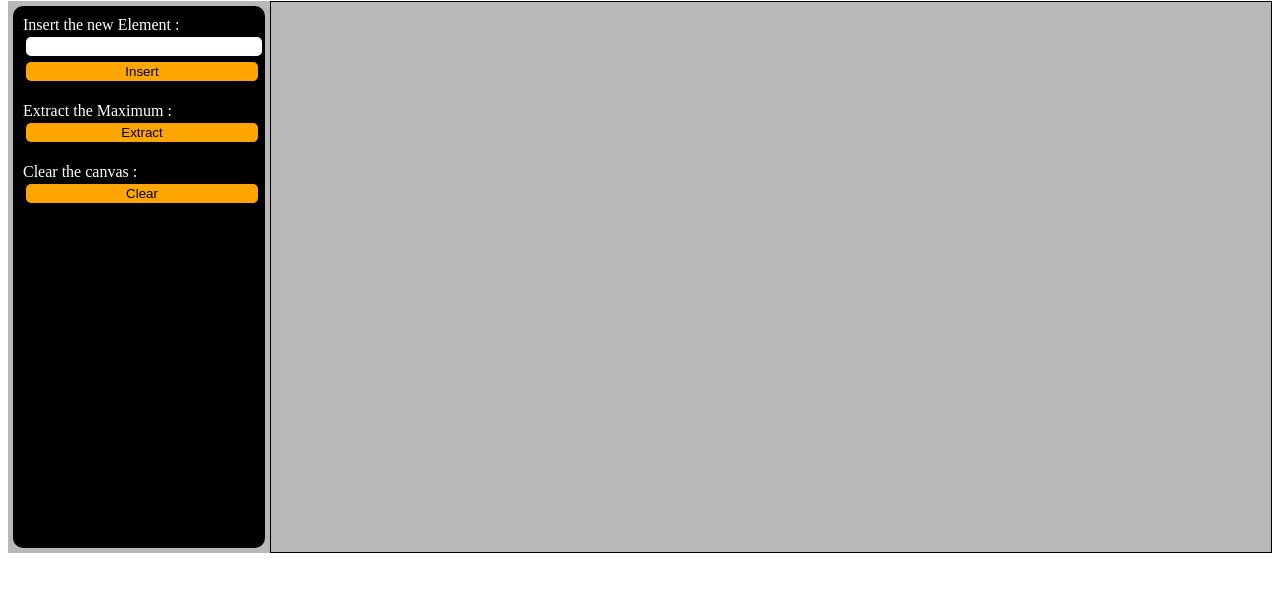
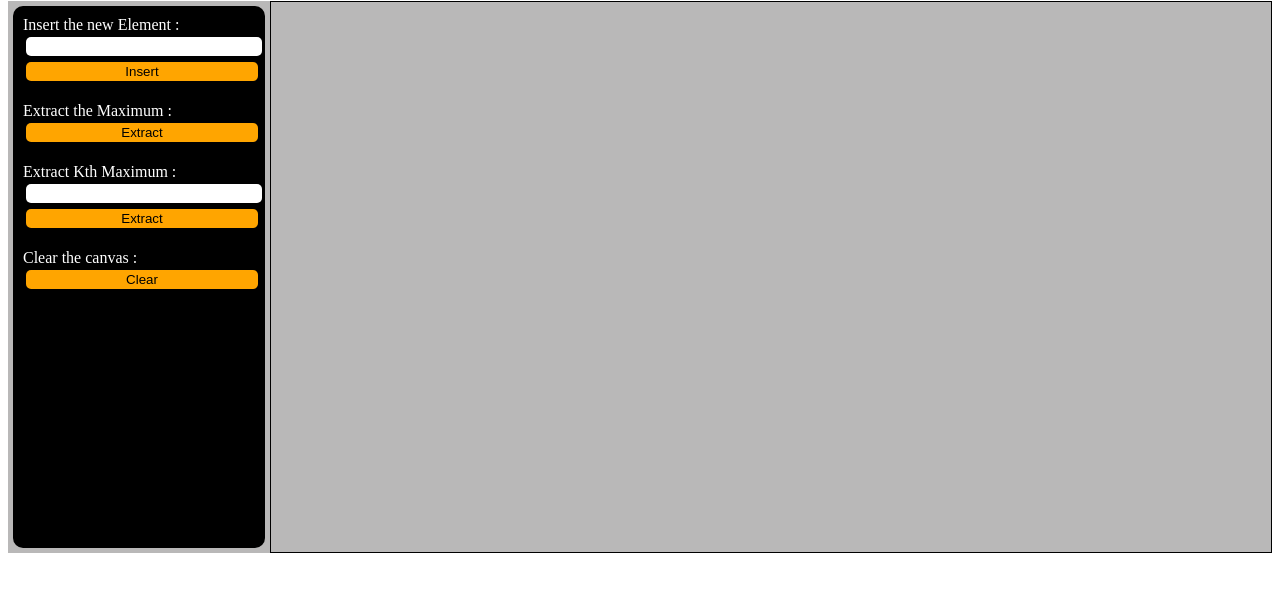
Before and after one commit to miratshah27/DatViz, a plain HTML site: page index2.html in a window 1280 px wide. Shown: the part 79-670 px from the top of the page. Drawn offline with Linux system fonts and the light colour scheme.

Commit message:
kth max for heap code addeed

```diff
--- a/heap.js
+++ b/heap.js
@@ -248,21 +248,28 @@ function heap_sort() {
 
 }
 
-function kthmax(k) {
+function kthmax() {
 
-    for (var i = 0; i < k - 1; i++)
-    {
-        arr[0] = arr[arr.length - 1];
-        arr.pop();
-        ctx.clearRect(0, 0, 1000, 550);
-        heapify(0);
+    var k = document.getElementById('kth_element').value;
+    for (var i = 0; i < parseInt(k) - 1; i++)
+            buildheapagain();
 
-        for (var i = 0; i < arr.length; i++)
-            insert_node_array(arr[i], i);
-    }
-
-    alert("The Maximum Element in the binary Heap :" + arr[0]);
+    alert("The Kth Maximum Element in the binary Heap :" + arr[0]);
 
 
     return false;
 }
+
+ function buildheapagain() {
+    arr[0] = arr[arr.length - 1];
+    arr.pop();
+    ctx.clearRect(0, 0, 1000, 550);
+    heapify(0);
+
+    for (var i = 0; i < arr.length; i++)
+        insert_node_array(arr[i], i);
+ }
+
+function sleep(ms) {
+    return new Promise(resolve => setTimeout(resolve, ms));
+}
--- a/index2.html
+++ b/index2.html
@@ -24,6 +24,14 @@
         </form>
 
         <br />
+
+        <form onsubmit="return kthmax(); return false;" id="f4">
+          <span> Extract Kth Maximum : </span>
+          <input class="button" type="text" id="kth_element" />
+          <input class="button" type="submit" value="Extract" />
+        </form>
+
+        <br />
         <form onsubmit="return true" id="f2">
           <span>Clear the canvas : </span>
           <input class="button" type="submit" value="Clear" />
```
